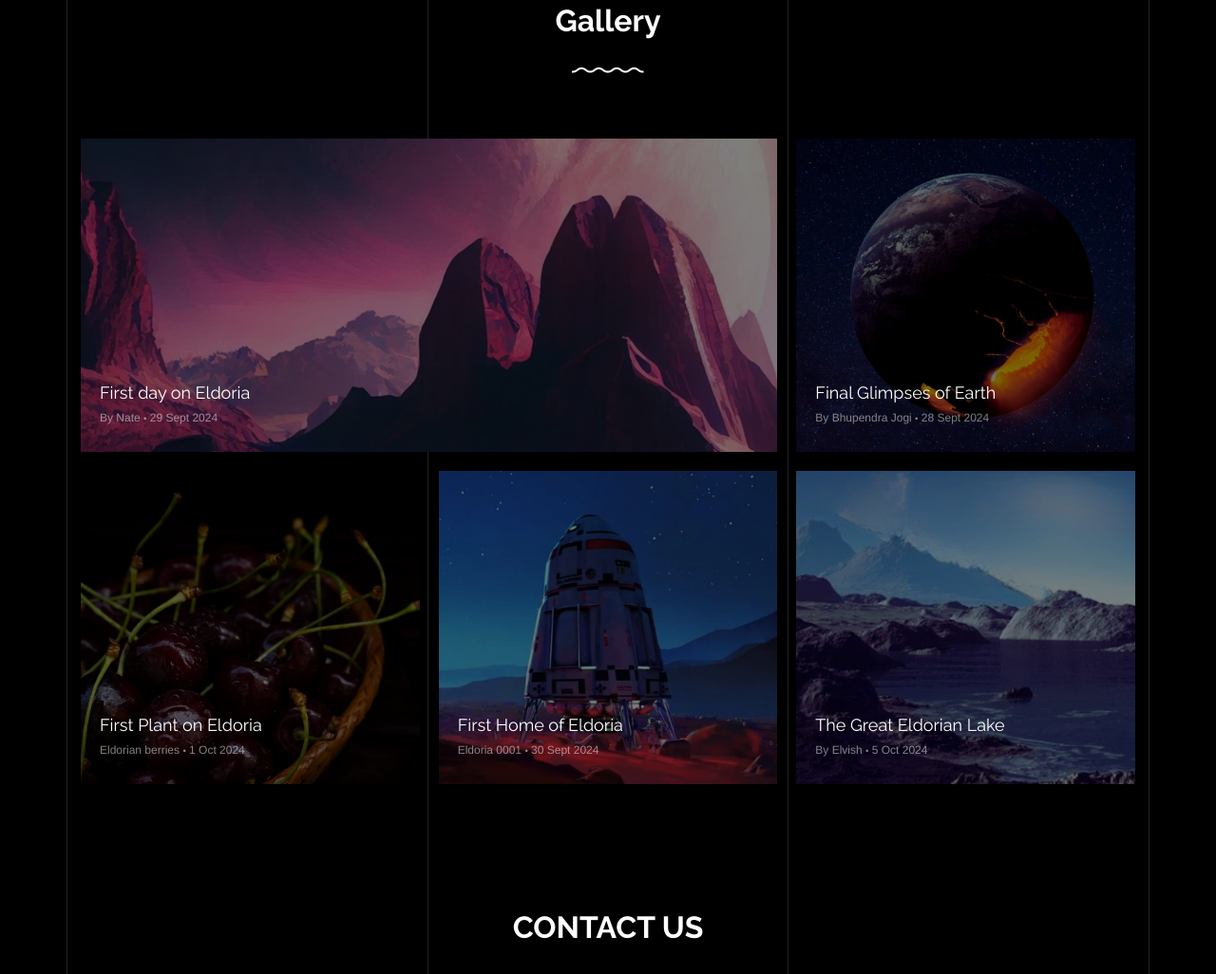
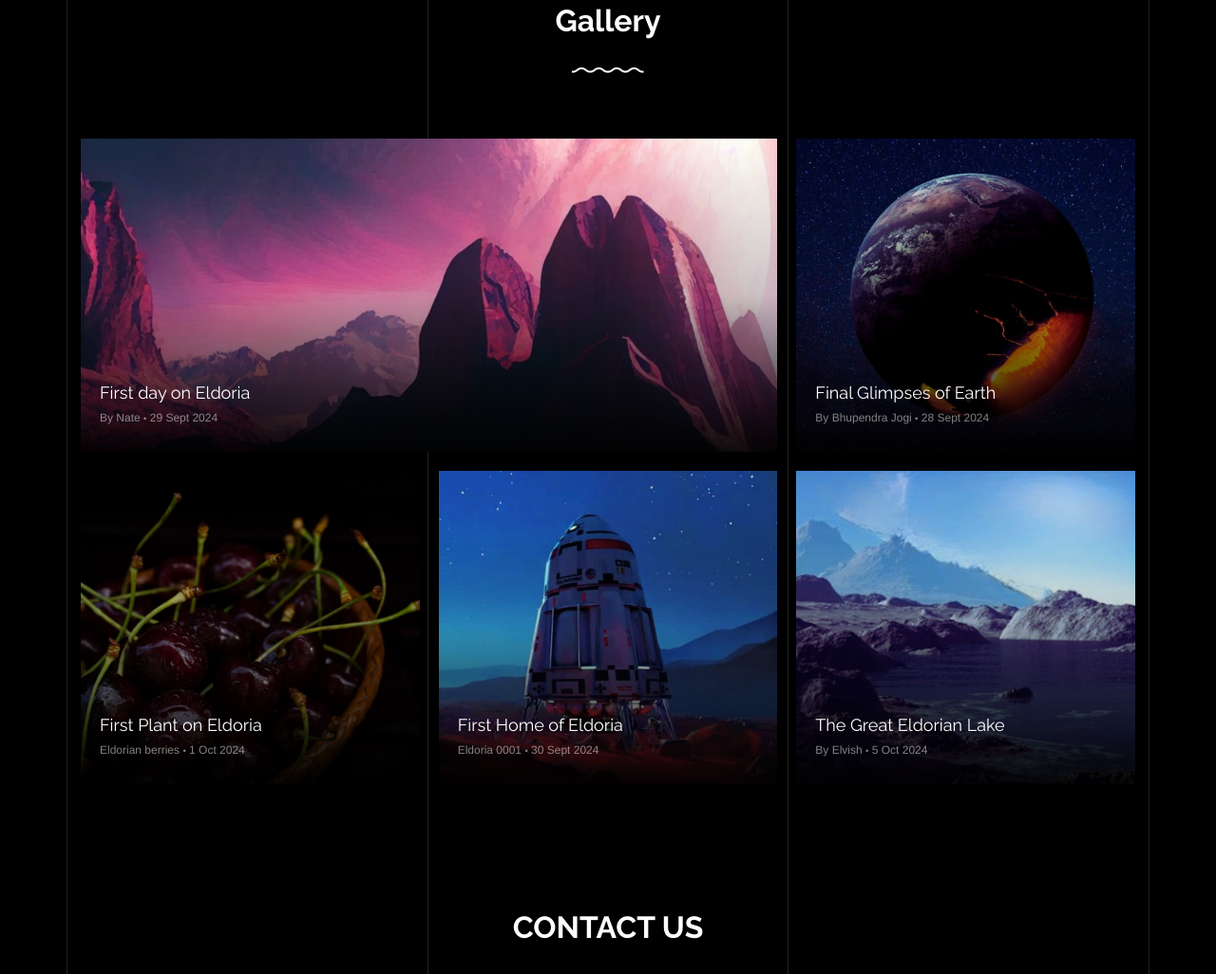
Before and after one commit to spacedust26/Celestia-SupplyingFutures, a plain HTML site: page themewagon.github.io/unfold/index.html in a window 1280 px wide. Shown: the part 4862-5888 px from the top of the page at 95% size. Drawn offline with nearby package versions, Linux system fonts and the light colour scheme; animation ran at ten frames a second.

Commit message:
pic gradient

```diff
--- a/themewagon.github.io/unfold/css/style.css
+++ b/themewagon.github.io/unfold/css/style.css
@@ -1096,7 +1096,8 @@ a:hover {
 
 .portfolio-item .overlay:before,
 .blog-item .overlay:before {
-    background: rgba(0, 0, 0, 0.5);
+    background: linear-gradient(to top, rgba(0, 0, 0, .95),rgba(0, 0, 0, 0.2), rgba(0, 0, 0, 0));
+
     content: "";
 }
 
```
